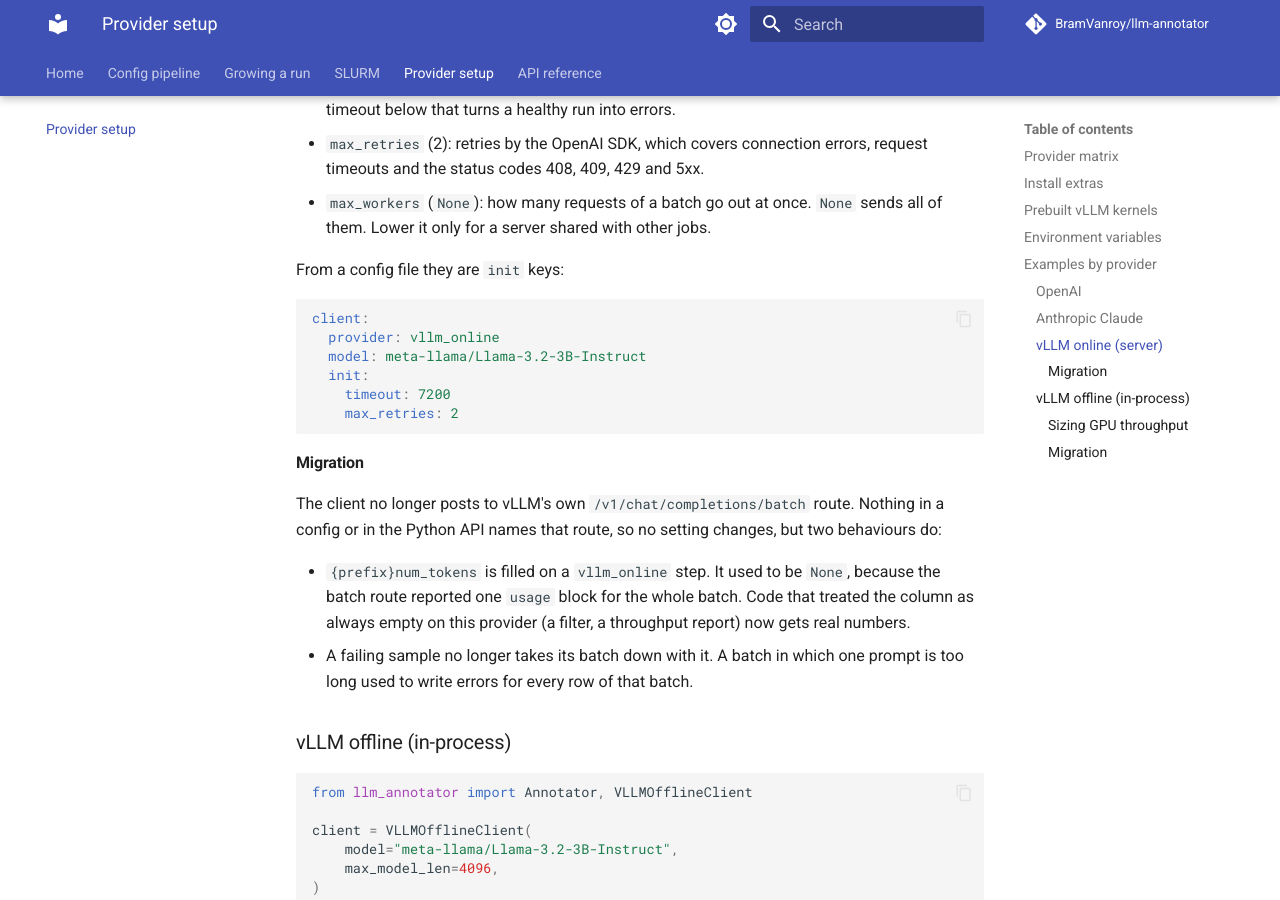
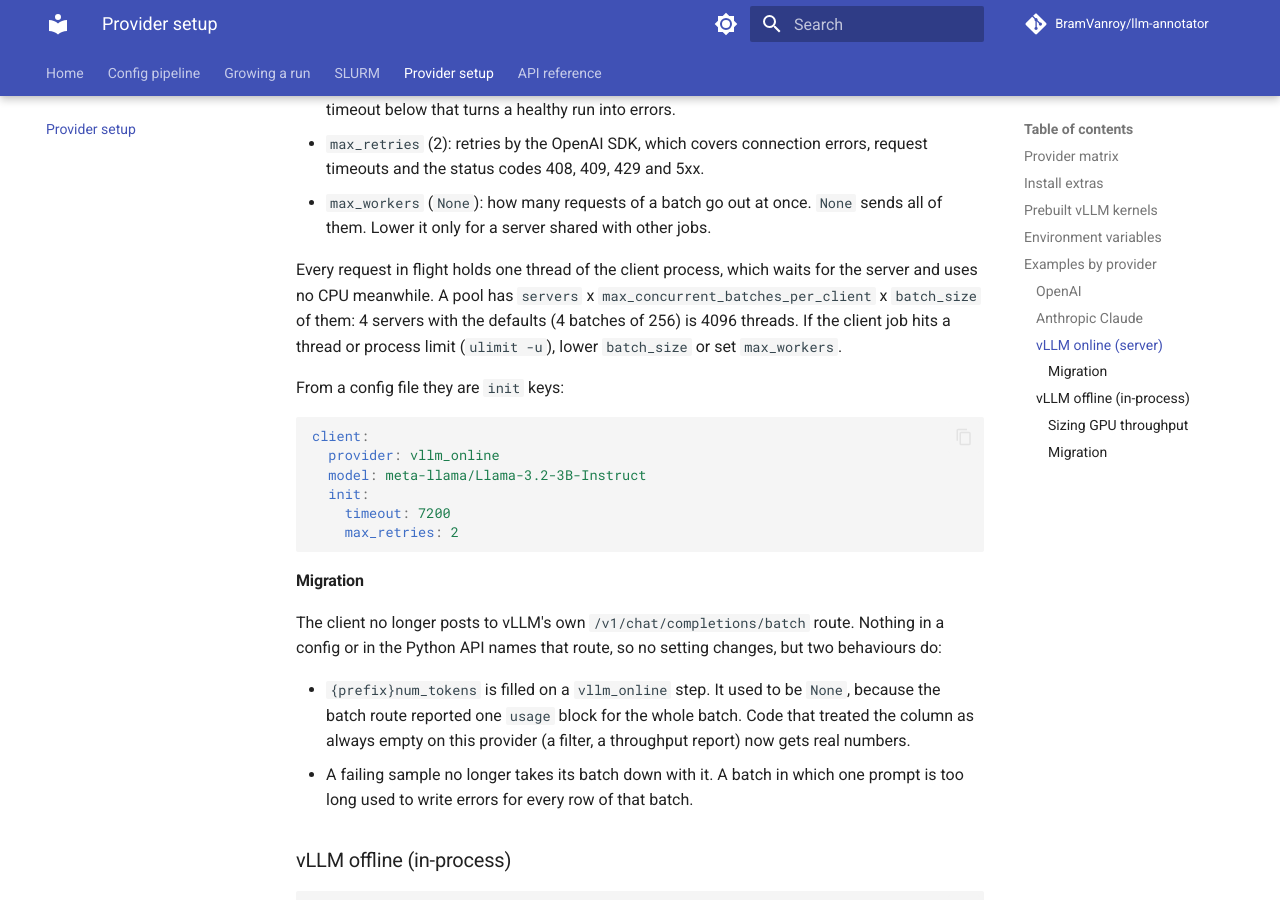
Before and after one commit to BramVanroy/llm-annotator, an MkDocs documentation site: the page built from docs/provider-info.md, in a window 1280 px wide and 900 px high, scrolled down 3480 px. Built offline with MkDocs 1.6.1 and Material for MkDocs 9.7.7, drawn with Linux system fonts in a browser that asks for light colours; comment, search, counter and statistics services are not loaded; the version menu is left out.

Commit message:
Document the thread count of a pooled vLLM server run

````diff
--- a/docs/provider-info.md
+++ b/docs/provider-info.md
@@ -159,6 +159,12 @@ Three constructor arguments size that:
   `None` sends all of them. Lower it only for a server shared with other
   jobs.
 
+Every request in flight holds one thread of the client process, which waits for
+the server and uses no CPU meanwhile. A pool has `servers` x
+`max_concurrent_batches_per_client` x `batch_size` of them: 4 servers with the
+defaults (4 batches of 256) is 4096 threads. If the client job hits a thread or
+process limit (`ulimit -u`), lower `batch_size` or set `max_workers`.
+
 From a config file they are `init` keys:
 
 ```yaml
````
